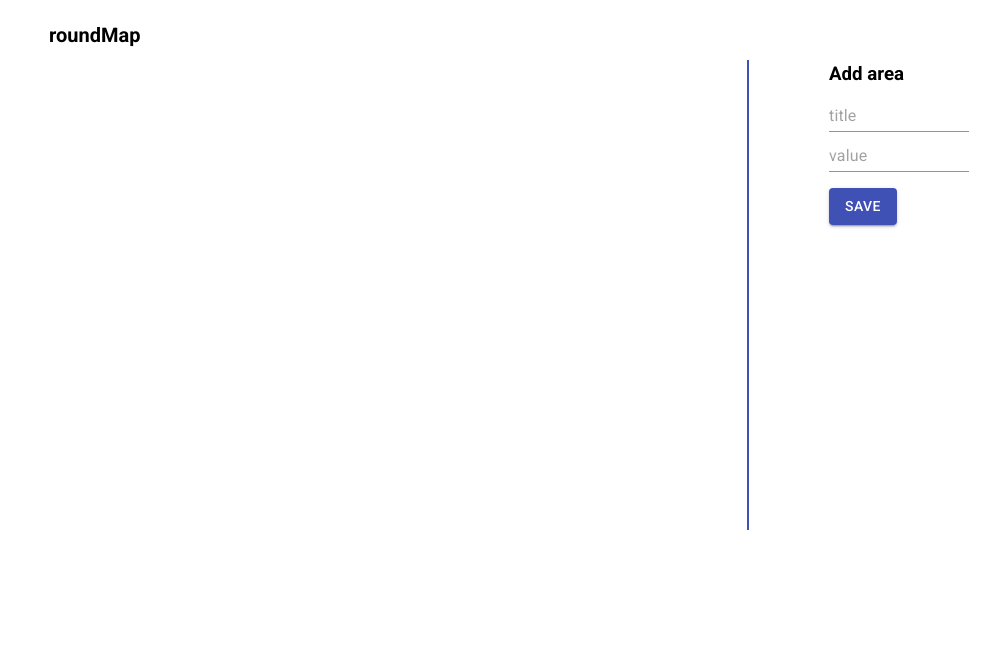
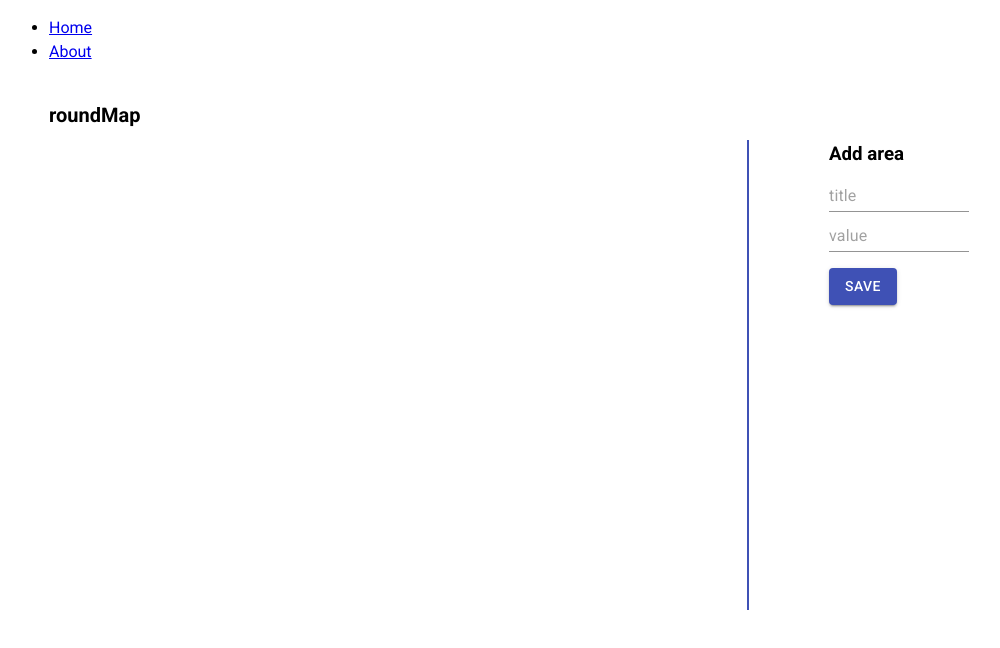
Before and after one commit to polikashina/roundmap, a React (Create React App) app: page / in a window 1280 px wide. Shown: the top 648 px of the page, without its empty margins (131-1131 px from the left). Built offline with nearby package versions, Linux system fonts and the light colour scheme.

Commit message:
add navigation

```diff
--- a/src/App.tsx
+++ b/src/App.tsx
@@ -1,25 +1,26 @@
 import React from "react";
 import { Dashboard } from "./components/Dashboard/Dashboard";
-import { BrowserRouter, Route } from "react-router-dom";
-import { Signup } from "./components/Sign/Signup";
-import { Signin } from "./components/Sign/Signin";
+import { BrowserRouter as Router, Route, Switch } from "react-router-dom";
+import { Navigation } from "./components/Navigation/Navigation";
+import { About } from "./components/About/About";
 import { yandexMetrica } from "./yandexMetrica";
+import { NAV_ROOT, NAV_ABOUT } from "./constants";
 import "./styles/main.scss";
 
 function App() {
   return (
     <div className="app">
-      <BrowserRouter>
-        <Route exact path="/">
-          <Dashboard />
-        </Route>
-        <Route exact path="/signin">
-          <Signin />
-        </Route>
-        <Route exact path="/signup">
-          <Signup />
-        </Route>
-      </BrowserRouter>
+      <Router>
+        <Navigation />
+        <Switch>
+          <Route exact path={NAV_ROOT}>
+            <Dashboard />
+          </Route>
+          <Route exact path={NAV_ABOUT}>
+            <About />
+          </Route>
+        </Switch>
+      </Router>
       {process.env.NODE_ENV === "production" && yandexMetrica()}
     </div>
   );
--- /dev/null
+++ b/src/components/About/About.tsx
@@ -0,0 +1,5 @@
+import * as React from "react";
+
+export const About = (): JSX.Element => {
+  return <div>About us</div>;
+};
--- /dev/null
+++ b/src/components/Navigation/Navigation.tsx
@@ -0,0 +1,18 @@
+import * as React from "react";
+import { Link } from "react-router-dom";
+import { NAV_ROOT, NAV_ABOUT } from "../../constants";
+
+export const Navigation = () => {
+  return (
+    <nav>
+      <ul>
+        <li>
+          <Link to={NAV_ROOT}>Home</Link>
+        </li>
+        <li>
+          <Link to={NAV_ABOUT}>About</Link>
+        </li>
+      </ul>
+    </nav>
+  );
+};
--- /dev/null
+++ b/src/constants.ts
@@ -0,0 +1,2 @@
+export const NAV_ROOT = "/";
+export const NAV_ABOUT = "/about";
```
Also changed, not shown: package.json (+8 -3 lines), .prettierrc.js, 1 other file (tests, documents, lock files or other folders).
